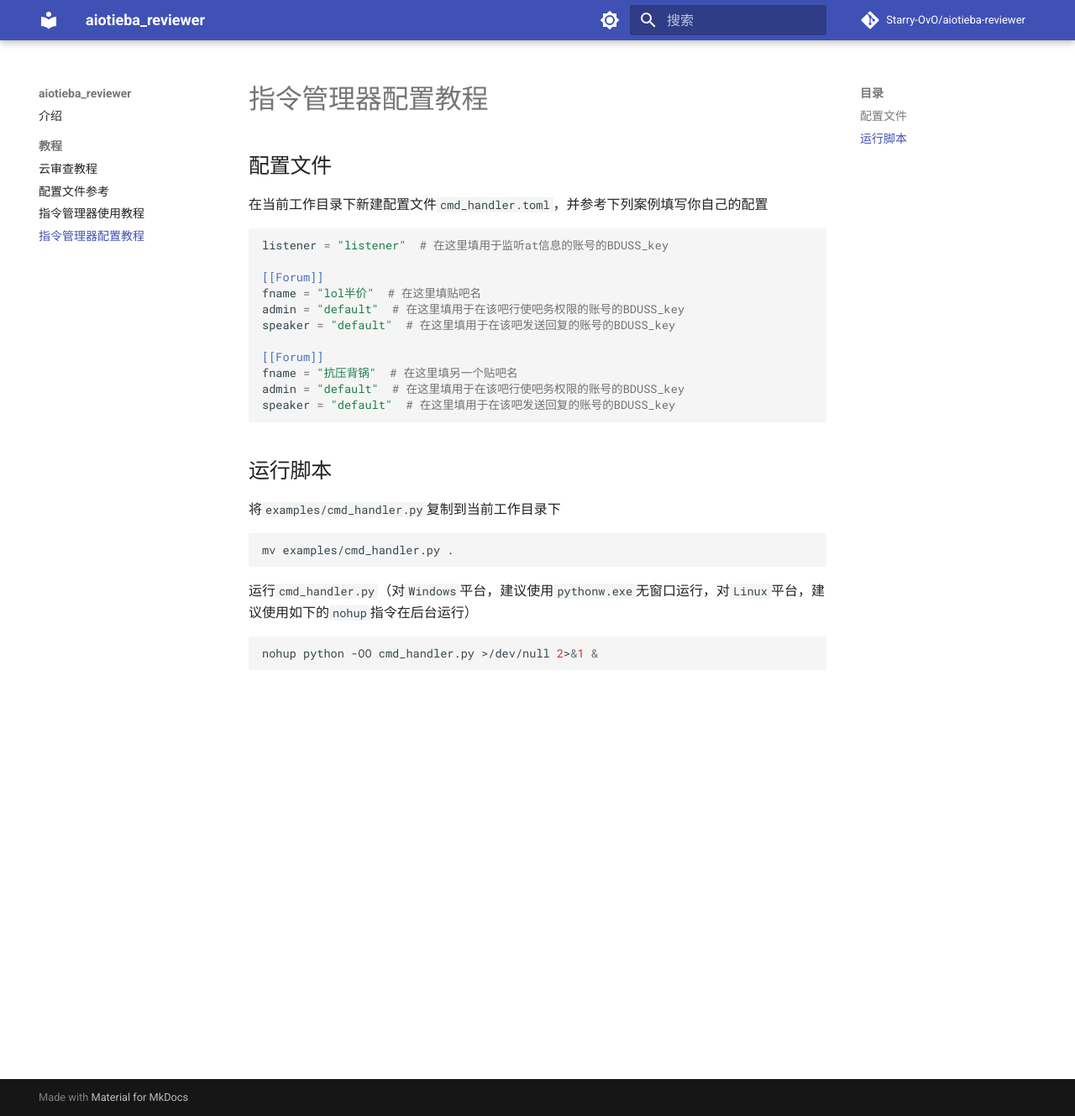
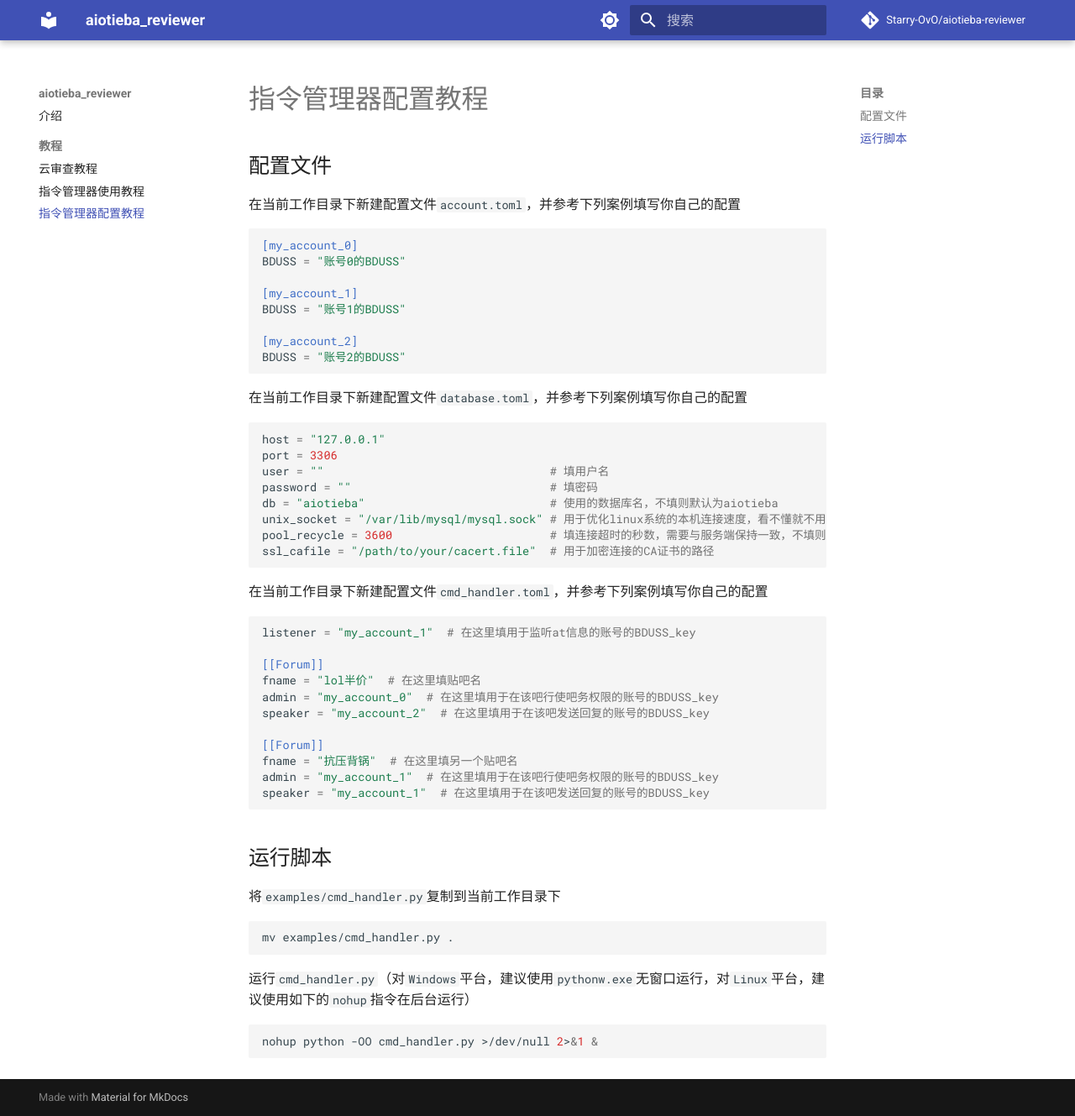
Before and after one commit to lumina37/aiotieba-reviewer, an MkDocs documentation site: the page built from docs/tutorial/cmd_handler_dev.md, in a window 1280 px wide and 1329 px high. Shown: the whole window at 84% size. Built offline with MkDocs 1.6.1 and Material for MkDocs 9.7.7, drawn with Linux system fonts in a browser that asks for light colours; comment, search, counter and statistics services are not loaded.

Commit message:
chore: update examples

````diff
--- a/docs/tutorial/cmd_handler_dev.md
+++ b/docs/tutorial/cmd_handler_dev.md
@@ -2,20 +2,46 @@
 
 ## 配置文件
 
+在当前工作目录下新建配置文件`account.toml`，并参考下列案例填写你自己的配置
+
+```toml
+[my_account_0]
+BDUSS = "账号0的BDUSS"
+
+[my_account_1]
+BDUSS = "账号1的BDUSS"
+
+[my_account_2]
+BDUSS = "账号2的BDUSS"
+```
+
+在当前工作目录下新建配置文件`database.toml`，并参考下列案例填写你自己的配置
+
+```toml
+host = "127.0.0.1"
+port = 3306
+user = ""                                 # 填用户名
+password = ""                             # 填密码
+db = "aiotieba"                           # 使用的数据库名，不填则默认为aiotieba
+unix_socket = "/var/lib/mysql/mysql.sock" # 用于优化linux系统的本机连接速度，看不懂就不用填
+pool_recycle = 3600                       # 填连接超时的秒数，需要与服务端保持一致，不填则默认为28800秒
+ssl_cafile = "/path/to/your/cacert.file"  # 用于加密连接的CA证书的路径
+```
+
 在当前工作目录下新建配置文件`cmd_handler.toml`，并参考下列案例填写你自己的配置
 
 ```toml
-listener = "listener"  # 在这里填用于监听at信息的账号的BDUSS_key
+listener = "my_account_1"  # 在这里填用于监听at信息的账号的BDUSS_key
 
 [[Forum]]
 fname = "lol半价"  # 在这里填贴吧名
-admin = "default"  # 在这里填用于在该吧行使吧务权限的账号的BDUSS_key
-speaker = "default"  # 在这里填用于在该吧发送回复的账号的BDUSS_key
+admin = "my_account_0"  # 在这里填用于在该吧行使吧务权限的账号的BDUSS_key
+speaker = "my_account_2"  # 在这里填用于在该吧发送回复的账号的BDUSS_key
 
 [[Forum]]
 fname = "抗压背锅"  # 在这里填另一个贴吧名
-admin = "default"  # 在这里填用于在该吧行使吧务权限的账号的BDUSS_key
-speaker = "default"  # 在这里填用于在该吧发送回复的账号的BDUSS_key
+admin = "my_account_1"  # 在这里填用于在该吧行使吧务权限的账号的BDUSS_key
+speaker = "my_account_1"  # 在这里填用于在该吧发送回复的账号的BDUSS_key
 ```
 
 ## 运行脚本
--- a/mkdocs.yml
+++ b/mkdocs.yml
@@ -26,7 +26,6 @@ nav:
   - 介绍: index.md
   - 教程:
       - 云审查教程: tutorial/reviewer.md
-      - 配置文件参考: tutorial/config.md
       - 指令管理器使用教程: tutorial/cmd_handler_user.md
       - 指令管理器配置教程: tutorial/cmd_handler_dev.md
 
````
Also changed, not shown: docs/tutorial/config.md (deleted, +0 -31 lines), 1 other file.
